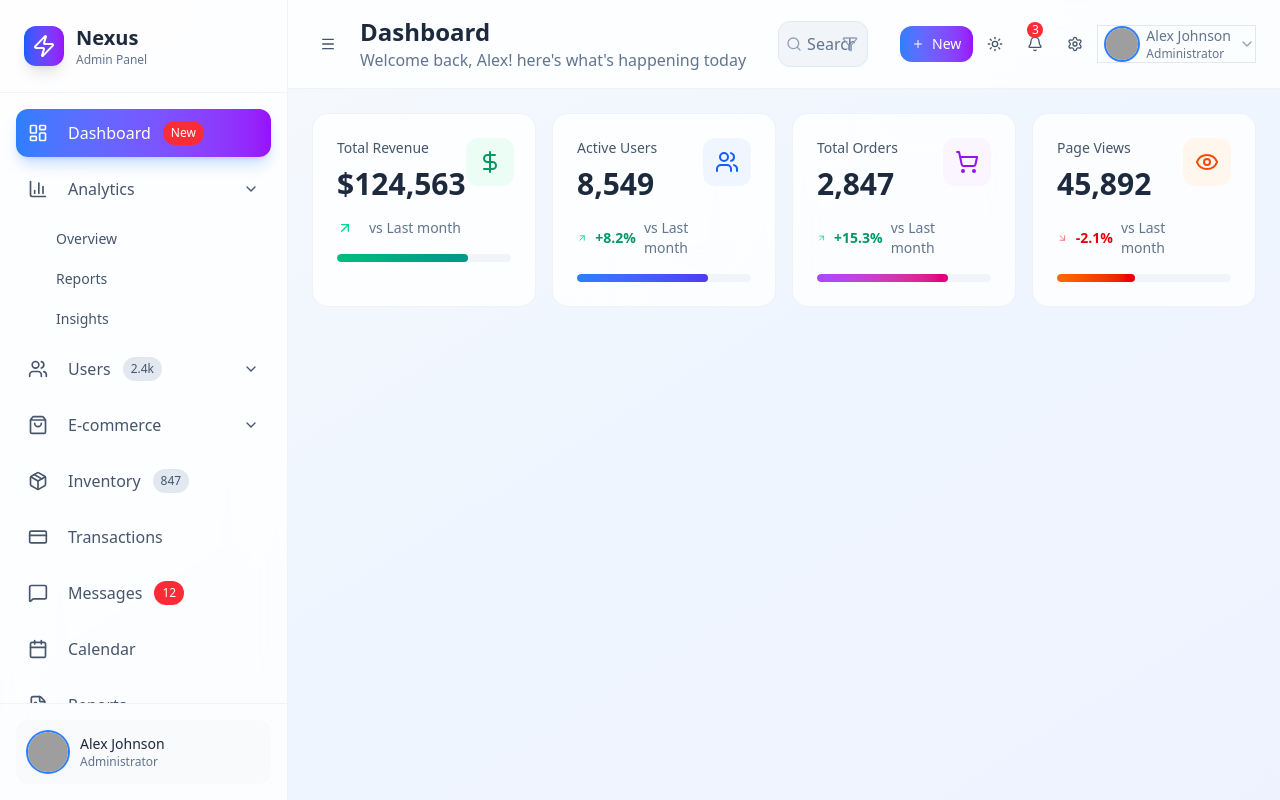
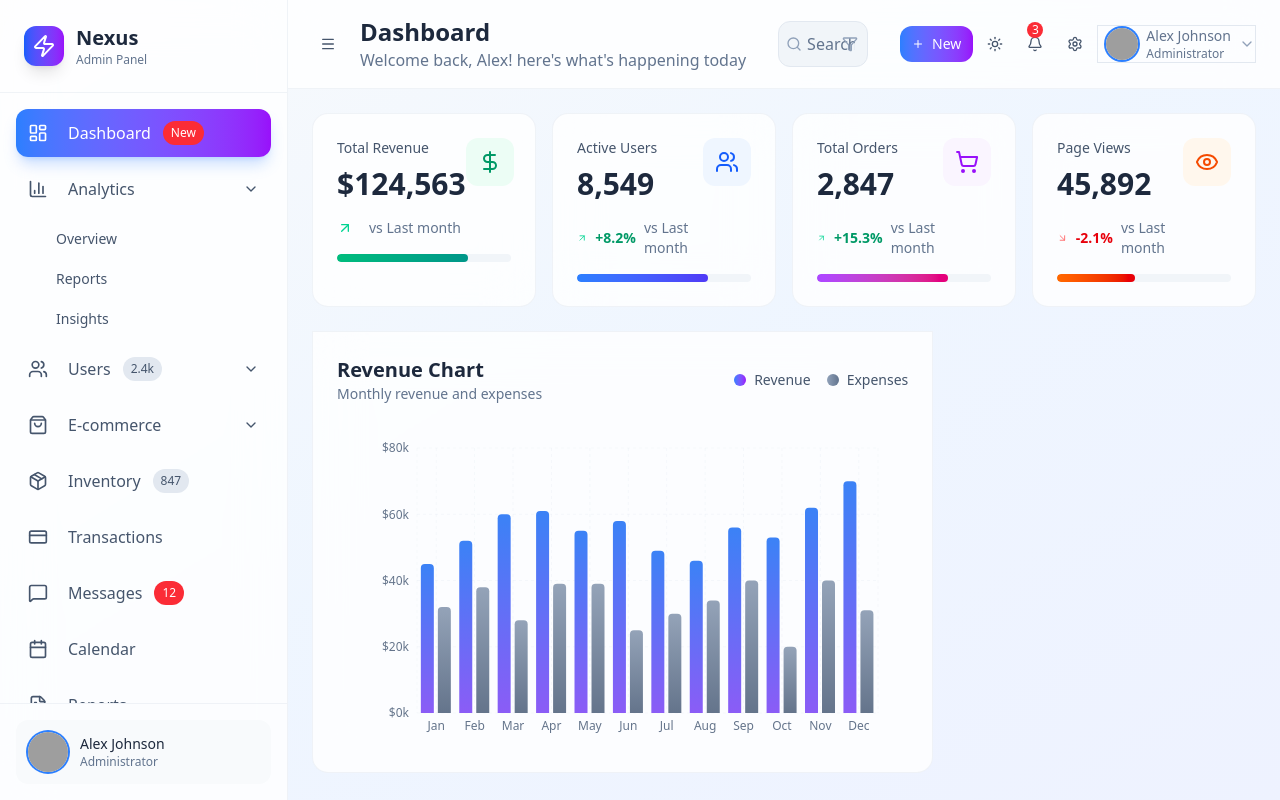
Before and after one commit to samadhirs/Admin-Dashboard, a React (Vite) app: page / in a window 1280 px wide. Built offline with nearby package versions, Linux system fonts and the light colour scheme; grey boxes are pictures that could not be loaded.

Commit message:
RevenueChart.jsx updated

```diff
--- a/package.json
+++ b/package.json
@@ -14,6 +14,8 @@
     "lucide-react": "^0.562.0",
     "react": "^19.2.0",
     "react-dom": "^19.2.0",
+    "react-is": "^19.2.3",
+    "recharts": "^3.6.0",
     "tailwindcss": "^4.1.18"
   },
   "devDependencies": {
--- a/src/components/Dashboard/ChartSection.jsx
+++ b/src/components/Dashboard/ChartSection.jsx
@@ -0,0 +1,14 @@
+import React from 'react'
+import RevenueChart from "./RevenueChart";
+
+function ChartSection() {
+  return (
+    <div className="grid grid-cols-1 xl:grid-cols-3 gap-6">
+        <div className="xl:col-span-2">
+            <RevenueChart />
+        </div>
+    </div>
+  );
+}
+
+export default ChartSection
--- a/src/components/Dashboard/Dashboard.jsx
+++ b/src/components/Dashboard/Dashboard.jsx
@@ -1,11 +1,14 @@
 import React from 'react';
 import StatsGrid from "./StatsGrid";
+import ChartSection from './ChartSection';
 
 function Dashboard() {
   return (
     <div className="space-y-6">
         {/* Stats Grid */}
         <StatsGrid />
+
+        <ChartSection />
     </div>
   );
 }
--- a/src/components/Dashboard/RevenueChart.jsx
+++ b/src/components/Dashboard/RevenueChart.jsx
@@ -1,9 +1,119 @@
 import React from 'react'
+import {
+    BarChart,
+    Bar,
+    XAxis,
+    YAxis,
+    CartesianGrid,
+    ResponsiveContainer,
+    Tooltip,
+} from "recharts";
 
 function RevenueChart() {
+    const data = [
+        {month: "Jan", revenue: 45000, expenses: 32000},
+        {month: "Feb", revenue: 52000, expenses: 38000},
+        {month: "Mar", revenue: 60000, expenses: 28000},
+        {month: "Apr", revenue: 61000, expenses: 39000},
+        {month: "May", revenue: 55000, expenses: 39000},
+        {month: "Jun", revenue: 58000, expenses: 25000},
+        {month: "Jul", revenue: 49000, expenses: 30000},
+        {month: "Aug", revenue: 46000, expenses: 34000},
+        {month: "Sep", revenue: 56000, expenses: 40000},
+        {month: "Oct", revenue: 53000, expenses: 20000},
+        {month: "Nov", revenue: 62000, expenses: 40000},
+        {month: "Dec", revenue: 70000, expenses: 31000},
+    ];
   return (
-    <div>RevenueChart</div>
-  )
+    <div className="bg-white/80 dark:bg-slate-900/80 backdrop-blur-xl rounded-b-2xl border
+    border-slate-200/50 dark:border-slate-700/50 p-6">
+        <div className="flex items-center justify-between mb-6">
+            <div>
+                <h3 className="text-xl font-bold text-slate-800 dark:text-white">
+                    Revenue Chart
+                </h3>
+                <p className="text-sm text-slate-500 dark:text-slate-400">
+                    Monthly revenue and expenses
+                </p>
+            </div>
+            <div className="flex items-center space-x-4">
+            <div className="flex items-center space-x-2">
+            <div className="w-3 h-3 bg-gradient-to-r from-blue-500 to-purple-600
+            rounded-full"></div>
+            <div className="text-sm text-slate-600 dark:text-slate-400">
+                <span>Revenue</span>
+            </div>
+            </div>
+            <div className="flex items-center space-x-2">
+            <div className="w-3 h-3 bg-gradient-to-r from-slate-400 to-slate-500
+            rounded-full"></div>
+            <div className="text-sm text-slate-600 dark:text-slate-400">
+                <span>Expenses</span>
+            </div>
+            </div>
+            </div>
+        </div>
+
+        <div className="h-80">
+        <ResponsiveContainer width="100%" height="100%">
+          <BarChart data={data} margin={{ top: 20, right: 30, left: 20, bottom: 5 }}>
+            <defs>
+              <linearGradient id="revenueGradient" x1="0" y1="0" x2="0" y2="1">
+                <stop offset="0%" stopColor="#3b82f6" />
+                <stop offset="100%" stopColor="#8b5cf6" />
+              </linearGradient>
+
+              <linearGradient id="expensesGradient" x1="0" y1="0" x2="0" y2="1">
+                <stop offset="0%" stopColor="#94a3b8" />
+                <stop offset="100%" stopColor="#64748b" />
+              </linearGradient>
+            </defs>
+
+            <CartesianGrid strokeDasharray="3 3" stroke="#e2e8f0" opacity={0.3} />
+
+            <XAxis
+              dataKey="month"
+              stroke="#64748b"
+              fontSize={12}
+              tickLine={false}
+              axisLine={false}
+            />
+
+            <YAxis
+              stroke="#64748b"
+              fontSize={12}
+              tickLine={false}
+              axisLine={false}
+              tickFormatter={(v) => `$${v / 1000}k`}
+            />
+
+            <Tooltip
+              contentStyle={{
+                backgroundColor: "rgba(255,255,255,0.95)",
+                borderRadius: "12px",
+                border: "none",
+              }}
+              formatter={(value) => [`$${value.toLocaleString()}`, ""]}
+            />
+
+            <Bar
+              dataKey="revenue"
+              fill="url(#revenueGradient)"
+              radius={[4, 4, 0, 0]}
+              maxBarSize={40}
+            />
+
+            <Bar
+              dataKey="expenses"
+              fill="url(#expensesGradient)"
+              radius={[4, 4, 0, 0]}
+              maxBarSize={40}
+            />
+          </BarChart>
+        </ResponsiveContainer>
+      </div>
+    </div>
+  );
 }
 
 export default RevenueChart
```
Also changed, not shown: 1 other file (tests, documents, lock files or other folders).
